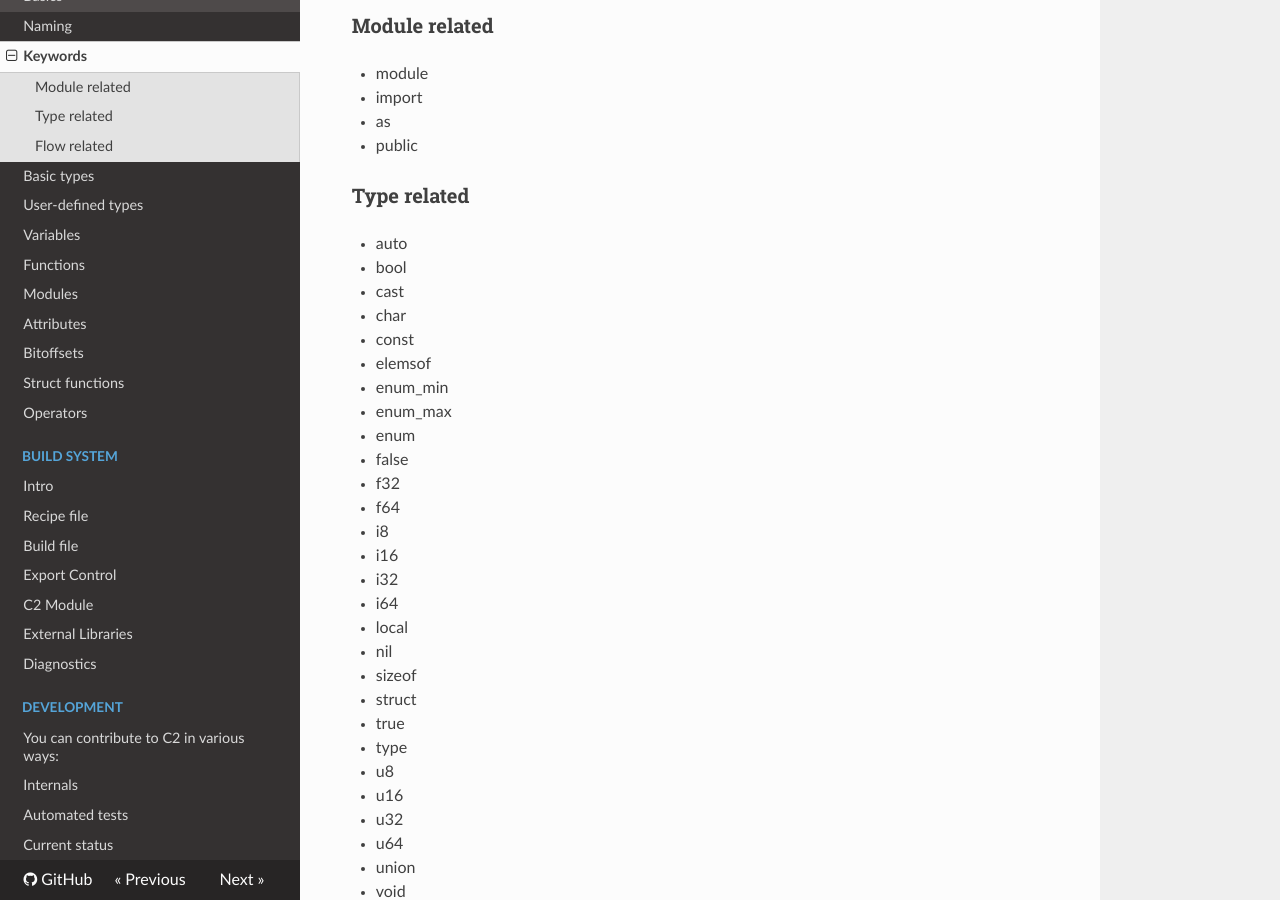
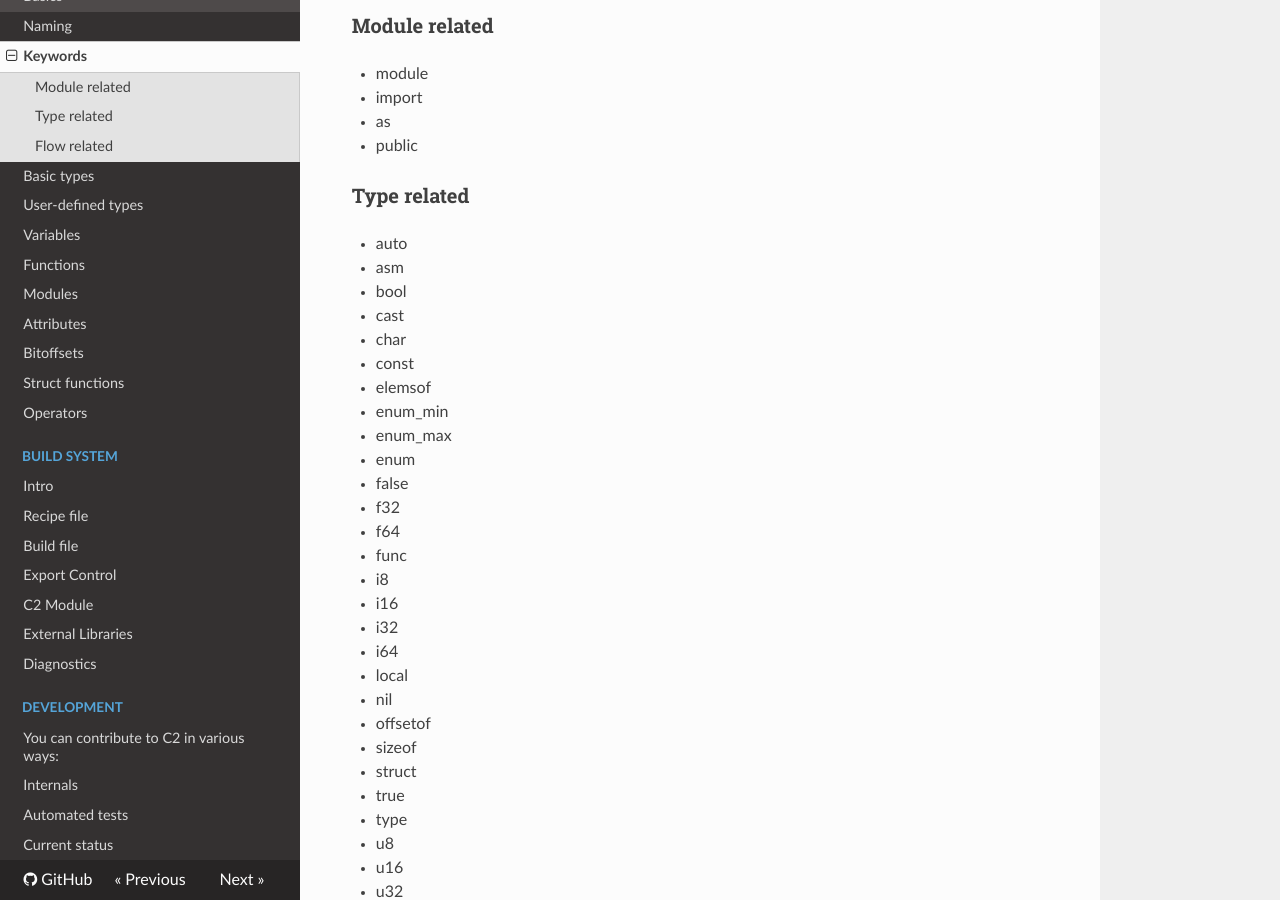
Before and after one commit to c2lang/documentation, an MkDocs documentation site: the page built from documentation/docs/language/keywords.md, in a window 1280 px wide and 900 px high, scrolled down 191 px. Built offline with MkDocs 1.6.1, drawn with Linux system fonts in a browser that asks for light colours; nearby versions of some CDN libraries; old or Windows-style settings are respelled for this version of MkDocs.

Commit message:
docs: added missing keywords

```diff
--- a/documentation/docs/language/keywords.md
+++ b/documentation/docs/language/keywords.md
@@ -11,6 +11,7 @@ C2 has the following keywords:
 
 ### Type related
 * auto
+* asm
 * bool
 * cast
 * char
@@ -22,12 +23,14 @@ C2 has the following keywords:
 * false
 * f32
 * f64
+* func
 * i8
 * i16
 * i32
 * i64
 * local
 * nil
+* offsetof
 * sizeof
 * struct
 * true
```
